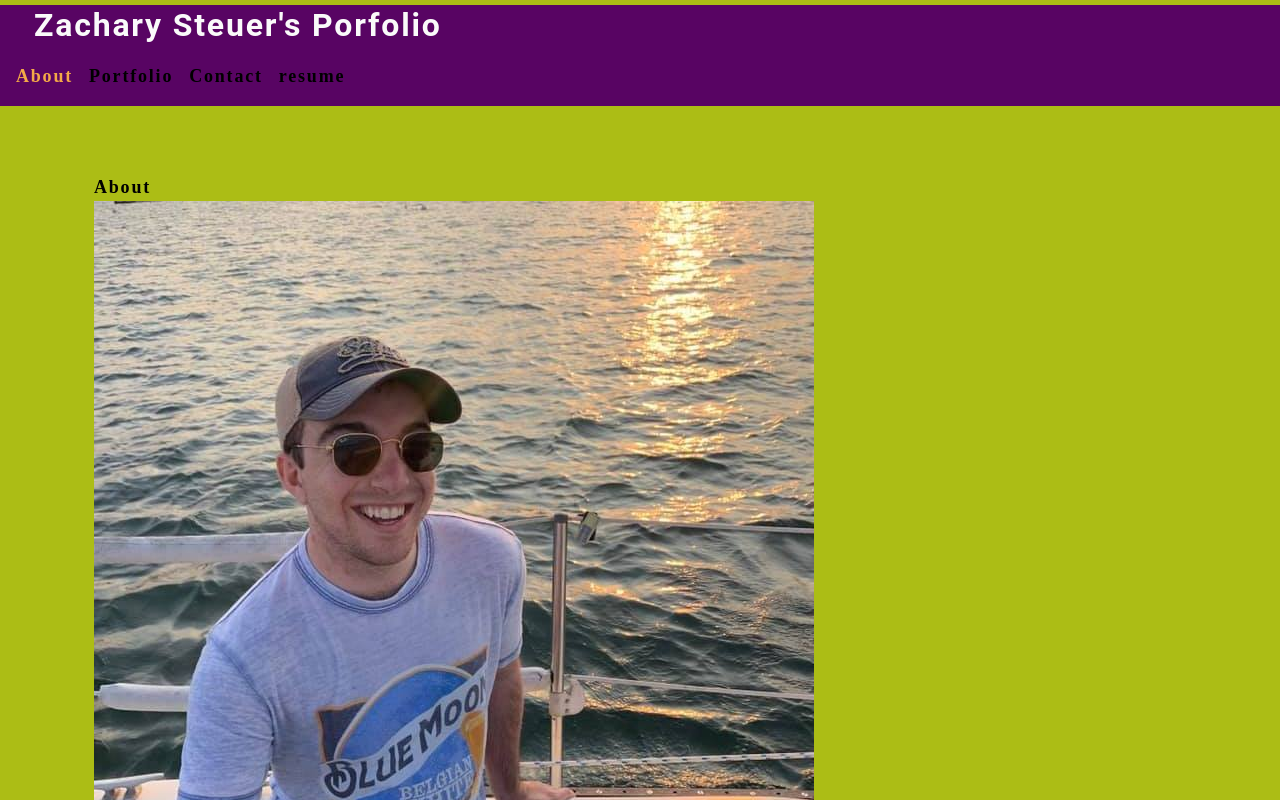
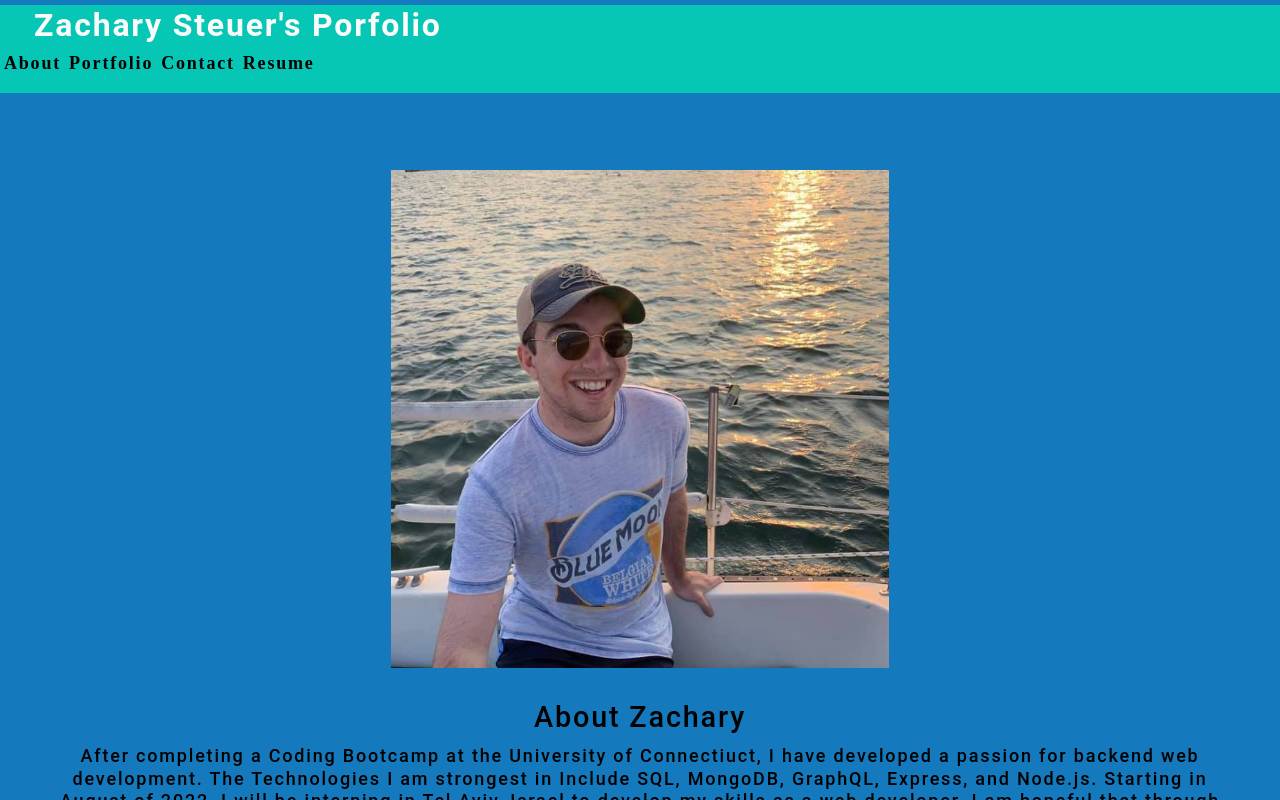
Before and after one commit to Zachsteuer98/steuer-react-portfolio, a React (Create React App) app: page / in a window 1280 px wide. Shown: the top 800 px of the page. Built offline with nearby package versions, Linux system fonts and the light colour scheme.

Commit message:
rendering is now working with state, updated and styled the about page and the Portfolio page

```diff
--- a/package.json
+++ b/package.json
@@ -15,6 +15,7 @@
     "react-dom": "^18.0.0",
     "react-router-dom": "^6.3.0",
     "react-scripts": "5.0.1",
+    "sass": "^1.50.0",
     "styled-components": "^5.3.5",
     "web-vitals": "^2.1.4"
   },
--- a/src/App.css
+++ b/src/App.css
@@ -1,38 +1,372 @@
-.App {
+
+
+main {
+	margin: 0 auto;
+	max-width: 90%;
+  padding: 50px 30px;
+}
+:root {
+  --primary: #fafafa;
+  --secondary: #F3A847;
+  --tertiary: #B12704;
+  --light: #000000;
+  --dark: #157abd;
+  --darker: #0a3abd;
+  --error: rgb(228, 46, 1);
+  --spacing-one: calc(1rem * 0.5);
+  --spacing-two: calc(1rem);
+  --spacing-five: calc(2.5rem);
+
+}
+
+* {
+  box-sizing: border-box;
+}
+
+html,
+body {
+  min-height: 100%;
+}
+
+body {
+  margin: 0;
+  padding: 0;
+  font-weight: 600;
+  line-height: 1.5;
+  font-size: 18px;
+  letter-spacing: .1em;
+  background: var(--dark);
+  color: var(--light);
+  font-family: 'Poiret One', cursive;
+
+}
+
+h1,
+h2,
+h3,
+h4,
+h5,
+h6 {
+  font-family: 'Roboto', sans-serif;
+  font-weight: 500;
+  margin: 5px 0;
+  line-height: 1.25;
+}
+
+h1 {
+  font-size: 2.25rem;
+}
+
+h2 {
+  font-size: 2rem;
+}
+
+h3 {
+  font-size: 1.75rem;
+}
+
+h4 {
+  font-size: 1.5rem;
+}
+
+h5 {
+  font-size: 1.25rem;
+}
+
+h6 {
+  font-size: 1rem;
+}
+
+p {
+  font-size: 1.1rem;
+  margin-top: 0;
+}
+
+a {
+  color: var(--tertiary);
+  text-decoration: none;
+  font-weight: bold;
+}
+
+a:hover {
+  text-decoration: underline;
+}
+
+header {
+  background: rgb(6, 199, 181);
+  display: inherit;
+}
+
+button {
+  font-size: 1rem;
+  text-decoration: none;
+  padding: 0.25rem 1rem;
+  border-radius: .5rem;
+  border: none;
+  outline: none;
+  cursor: pointer;
+  margin: 0 1px;
+  background-color: var(--secondary);
+}
+
+button:hover {
+  opacity: .8;
+}
+
+button[disabled] {
+  cursor: default;
+  opacity: .8;
+}
+
+img {
+  max-width: 100%;
+  justify-content: center;
+}
+
+span[role="img"] {
+  cursor: default;
+}
+
+form {
+  width: 40%;
+}
+
+input {
+  font-size: 1rem;
+  padding: 0.25rem;
+  border: 1px solid var(--dark);
+  outline: none;
+  border-radius: 3px;
+  transition: box-shadow 0.2s;
+}
+
+input:focus {
+  border: 1px solid var(--secondary);
+  box-shadow: 0 0 .25rem rgba(0, 0, 0, .5);
+}
+
+li {
+  list-style: none;
+}
+
+nav a:hover {
+  text-decoration: none;
+}
+
+nav  li {
+  cursor: pointer;
+}
+
+textarea {
+	width: 600px;
+	height: 120px;
+	border: 3px solid #cccccc;
+	padding: 5px;
+}
+
+.container {
+  width: 85%;
+  max-width: 1200px;
+  margin-left: auto;
+  margin-right: auto;
+}
+
+.flex-row {
+  display: flex;
+  flex-wrap: wrap;
+  margin-left: -2rem;
+  padding-bottom: 1rem;
+}
+
+.space-between {
+  justify-content: space-between;
+}
+
+.flex-end {
+  justify-content: flex-end;
+}
+
+.mx-1 {
+  margin-right: var(--spacing-one);
+  margin-left: var(--spacing-one);
+}
+
+.mx-2 {
+  margin-right: var(--spacing-two);
+  margin-left: var(--spacing-two);
+}
+
+.my-1 {
+  margin-top: var(--spacing-one);
+  margin-bottom: var(--spacing-one);
+}
+
+.my-2 {
+  margin-top: var(--spacing-two);
+  margin-bottom: var(--spacing-two);
+}
+
+.my-5 {
+  margin-top: var(--spacing-five);
+  margin-bottom: var(--spacing-five);
+}
+
+.px-1 {
+  padding-right: var(--spacing-one);
+  padding-left: var(--spacing-one);
+}
+
+.px-2 {
+  padding-right: var(--spacing-two);
+  padding-left: var(--spacing-two);
+}
+
+.py-1 {
+  padding-top: var(--spacing-one);
+  padding-bottom: var(--spacing-one);
+}
+
+.py-2 {
+  padding-top: var(--spacing-two);
+  padding-bottom: var(--spacing-two);
+}
+
+.card {
+  width: 25%;
   text-align: center;
 }
 
-.App-logo {
-  height: 40vmin;
-  pointer-events: none;
+.img-thumbnail {
+  width: auto;
+  height: 300px;
+  margin-bottom: 50px;
+  cursor: pointer;
 }
 
-@media (prefers-reduced-motion: no-preference) {
-  .App-logo {
-    animation: App-logo-spin infinite 20s linear;
+.modalBackdrop {
+	background: rgba(0, 0, 0, .65);
+	bottom: 0;
+	left: 0;
+	overflow: auto;
+	position: fixed;
+	right: 0;
+	top: 0;
+	z-index: 1;
+}
+
+.modalContainer {
+	background: var(--darker);
+	border-radius: 5px;
+	max-width: 100%;
+	margin: 50px auto;
+	padding: 15px;
+	width: 960px;
+}
+
+.modalTitle {
+	font-size: 18px;
+	font-weight: 600;
+	margin-bottom: 25px;
+}
+
+button {
+	background: var(--primary);
+	border: 0;
+	border-radius: 5px;
+	color: #fff;
+	cursor: pointer;
+	font-size: 16px;
+	font-weight: 600;
+	margin-bottom: 30px;
+	padding: 10px 15px;
+}
+
+a {
+	border-radius: 5px;
+	color: var(--primary);
+	font-weight: 600;
+	padding: 2px 4px;
+	margin-left: -2px;
+	margin-right: -2px;
+
+}
+
+.navActive {
+  color: var(--secondary);
+}
+
+.title {
+  margin-left: 2rem;
+}
+
+.image-div {
+  display:flex;
+}
+
+.border-radius {
+  border-radius: 30px;
+  background-color: #cccccc;
+}
+
+.content-spacing {
+  padding-top: 3.5rem;
+  padding-bottom: 3.5rem;
+  padding-left:1rem;
+  padding-right:1rem;
+}
+
+.link-box {
+  margin-left: 1rem;
+  margin-right:1rem;
+  margin-top: 1rem;
+}
+
+.profile-pic {
+  max-width: 65%;
+  height: auto;
+  border-radius: 8px;
+}
+
+.about {
+  text-align:center;
+}
+
+.about-title {
+  text-align: center;
+  font-size:medium;
+  margin-bottom: .5rem;
+}
+
+@media only screen and (max-width:2000px ) and (min-width: 775px) {
+  .about {
+    text-align: center;
+    font-size: 1em;
+    padding-right:4rem;
+    padding-left: 4rem;
+    margin-bottom: 11rem;
+  }
+
+  .about-title {
+    text-align: center;
+    font-size:1.6em;
+    margin-bottom: .6rem;
   }
 }
 
-.App-header {
-  background-color: #282c34;
-  min-height: 100vh;
-  display: flex;
-  flex-direction: column;
-  align-items: center;
-  justify-content: center;
-  font-size: calc(10px + 2vmin);
-  color: white;
+@media only screen and (max-width: 2000px ) and (min-width: 1274px) {
+  .profile-pic {
+    max-width:40%;
+    height:auto;
+    border-radius:8px;
+  }
 }
 
-.App-link {
-  color: #61dafb;
+.profile-page {
+  margin-top: 46px;
 }
 
-@keyframes App-logo-spin {
-  from {
-    transform: rotate(0deg);
-  }
-  to {
-    transform: rotate(360deg);
+@media only screen and (min-width: 786px) {
+  .profile-page {
+    margin-top: 77px;
   }
 }
--- a/src/App.js
+++ b/src/App.js
@@ -1,19 +1,36 @@
 import React, { useState } from 'react';
 import About from './components/About';
 import Nav from './components/Nav';
-import Portfolio from './components/Portfolio'
+import Portfolio from './components/Portfolio';
+import Contact from './components/Contact';
+import Resume from './components/Resume';
+import 'bootstrap/dist/css/bootstrap.css';
 import './App.css'
 
 function App() {
 
-  const [categories] = useState([
-    {name: 'About' },
-    {name: 'Portfolio'},
-    {name: 'Contact'},
-    {name: 'resume'}
-  ])
+  const categories = [
+    'About' ,
+    'Portfolio',
+    'Contact',
+    'Resume'
+  ]
 
   const [currentCategory, setCurrentCategory ] = useState(categories[0])
+
+  var category;
+  if (currentCategory === 'About') {
+    category = <About />
+  }
+  else if (currentCategory === "Portfolio") {
+    category = <Portfolio />
+  }
+  else if (currentCategory === "Contact") {
+    category = <Contact />
+  }
+  else {
+    category = <Resume />
+  }
 
   return (
     <div>
@@ -22,10 +39,7 @@ function App() {
       setCurrentCategory={setCurrentCategory}
       currentCategory={currentCategory}
       />
-      <main>
-        <Portfolio currentCategory={currentCategory}/>
-        <About currentCategory={currentCategory}/>
-      </main>
+     {category}
     </div>
   );
 }
--- a/src/components/About/index.js
+++ b/src/components/About/index.js
@@ -1,21 +1,25 @@
 import React from 'react';
 import image from './assets/images/profile-pic.jpg'
 
-function About( {currentCategory} ) {
+function About() {
 
   return (
 
-    <section key={currentCategory}>
-        <div className="image-div">
-        <img src = {image} alt="Zachary Steuer on a boat"></img>
+    <section className= "profile-page">
+      <div>
+        <div className="image-div row justify-content-evenly">
+          <img className="profile-pic" src={image} alt="Zachary Steuer on a boat"></img>
         </div>
-        <br></br>
+      </div>
+      <br></br>
+      <div className="row justify-content-evenly">
         <div className="about-div">
-            <h4>About Zachary</h4>
+          <h4 className= "about-title">About Zachary</h4>
         </div>
-      <h6 id="about" className="about"> After completing a Coding Bootcamp at the University of Connectiuct, I have developed a
-      passion for backend web development. The Technologies I am strongest in Include SQL, MongoDB, GraphQL, Express, and Node.js.
-    Starting in August of 2022, I will be interning in Tel Aviv, Israel to develop my skills as a web developer. I am hopeful that through this experience I will gain deeper knowledge of web development. This opportunity will will enhance my teamworking skills. If you would like to see some of my current work, please check out my Portfolio page.</h6>
+        <h6 id="about" className="about"> After completing a Coding Bootcamp at the University of Connectiuct, I have developed a
+          passion for backend web development. The Technologies I am strongest in Include SQL, MongoDB, GraphQL, Express, and Node.js.
+          Starting in August of 2022, I will be interning in Tel Aviv, Israel to develop my skills as a web developer. I am hopeful that through this experience I will gain deeper knowledge of web development. This opportunity will will enhance my teamworking skills. If you would like to see some of my current work, please check out my Portfolio page.</h6>
+      </div>
     </section>
   );
 }
--- /dev/null
+++ b/src/components/Contact/index.js
@@ -0,0 +1,13 @@
+import React from 'react';
+
+function Contact () {
+
+    return (
+        <section>
+            <div><h1>
+            </h1> Contact </div>
+        </section>
+    )
+}
+
+export default Contact
--- a/src/components/Nav/index.js
+++ b/src/components/Nav/index.js
@@ -2,15 +2,9 @@ import React, { useEffect } from 'react';
 
 function Nav(props) {
 
-  const {
-    categories = [],
-    setCurrentCategory,
-    currentCategory,
-  } = props;
-
   useEffect(() => {
-    document.title = (currentCategory.name);
-  }, [currentCategory]);
+    document.title = (props.currentCategory);
+  }, [props.currentCategory]);
 
   return (
     <header>
@@ -21,16 +15,16 @@ function Nav(props) {
   </h2>
   <nav>
     <ul className="flex-row">
-    {categories.map((category) => (
+    {props.categories.map((category) => (
             <li className={`mx-1 ${
-                currentCategory.name === category.name && 'navActive'
-                }`} key={category.name}>
+                category
+                }`} key={category}>
               <span
                 onClick={() => {
-                  setCurrentCategory(category)
+                  props.setCurrentCategory(category)
                 }}
               >
-                {(category.name)}
+               {(category)}
               </span>
             </li>
           ))}
--- a/src/components/Portfolio/index.js
+++ b/src/components/Portfolio/index.js
@@ -1,11 +1,71 @@
 import React from 'react';
+import 'bootstrap'
+import reciperepo from './assets/images/recipe-repo.png'
 
-function Portfolio({currentCategory}) {
+function Portfolio({ currentCategory }) {
 
 
   return (
     <section>
-      {currentCategory.name}
+      <div className="container-md">
+        <div className="row">
+          <div className="col-md-4 content-spacing">
+            <h3>Recipe Repo</h3>
+            <img src={reciperepo} alt='recipe-repo website. Find the best recipes online' />
+            <div className="row justify-content-evenly border-radius link-box">
+              <a className="btn btn-info col-sm-4" href="https://damp-crag-63651.herokuapp.com/"><h6>Web</h6></a>
+              <a className="btn btn-info col-sm-4 " href="https://github.com/reggietenk/Recipe-Repo-.git"><h6>Git</h6></a>
+            </div>
+          </div>
+          <br></br>
+          <div className="col-md-4 content-spacing">
+            <h3>Recipe Repo</h3>
+            <img src={reciperepo} alt='recipe-repo website. Find the best recipes online' />
+            <div className="row justify-content-evenly border-radius link-box">
+              <a className="btn btn-info col-sm-4" href="https://damp-crag-63651.herokuapp.com/"><h6>Web</h6></a>
+              <a className="btn btn-info col-sm-4 " href="https://github.com/reggietenk/Recipe-Repo-.git"><h6>Git</h6></a>
+            </div>
+          </div>
+          <br></br>
+          <div className="col-md-4 content-spacing">
+            <h3>Recipe Repo</h3>
+            <img src={reciperepo} alt='recipe-repo website. Find the best recipes online' />
+            <div className="row justify-content-evenly border-radius link-box">
+              <a className="btn btn-info col-sm-4" href="https://damp-crag-63651.herokuapp.com/">Website</a>
+              <a className="btn btn-info col-sm-4 " href="https://github.com/reggietenk/Recipe-Repo-.git">Github</a>
+            </div>
+          </div>
+        </div>
+        <br></br>
+        <div className="row">
+        <div className="col-md-4 content-spacing">
+            <h3>Recipe Repo</h3>
+            <img src={reciperepo} alt='recipe-repo website. Find the best recipes online' />
+            <div className="row justify-content-evenly border-radius link-box">
+              <a className="btn btn-info col-sm-4" href="https://damp-crag-63651.herokuapp.com/">Website</a>
+              <a className="btn btn-info col-sm-4 " href="https://github.com/reggietenk/Recipe-Repo-.git">Github</a>
+            </div>
+          </div>
+          <br></br>
+          <div className="col-md-4 content-spacing">
+            <h3>Recipe Repo</h3>
+            <img src={reciperepo} alt='recipe-repo website. Find the best recipes online' />
+            <div className="row justify-content-evenly border-radius link-box">
+              <a className="btn btn-info col-sm-4" href="https://damp-crag-63651.herokuapp.com/">Website</a>
+              <a className="btn btn-info col-sm-4 " href="https://github.com/reggietenk/Recipe-Repo-.git">Github</a>
+            </div>
+          </div>
+          <br></br>
+          <div className="col-md-4 content-spacing">
+            <h3>Recipe Repo</h3>
+            <img src={reciperepo} alt='recipe-repo website. Find the best recipes online' />
+            <div className="row justify-content-evenly border-radius link-box">
+              <a className="btn btn-info col-sm-4" href="https://damp-crag-63651.herokuapp.com/">Website</a>
+              <a className="btn btn-info col-sm-4 " href="https://github.com/reggietenk/Recipe-Repo-.git">Github</a>
+            </div>
+          </div>
+        </div>
+      </div>
     </section>
   );
 }
--- /dev/null
+++ b/src/components/Resume/index.js
@@ -0,0 +1,13 @@
+import React from 'react';
+
+function Resume () {
+
+    return (
+        <section>
+            <div><h1>
+            </h1> Resume </div>
+        </section>
+    )
+}
+
+export default Resume
```
Also changed, not shown: 2 other files (tests, documents, lock files or other folders).
